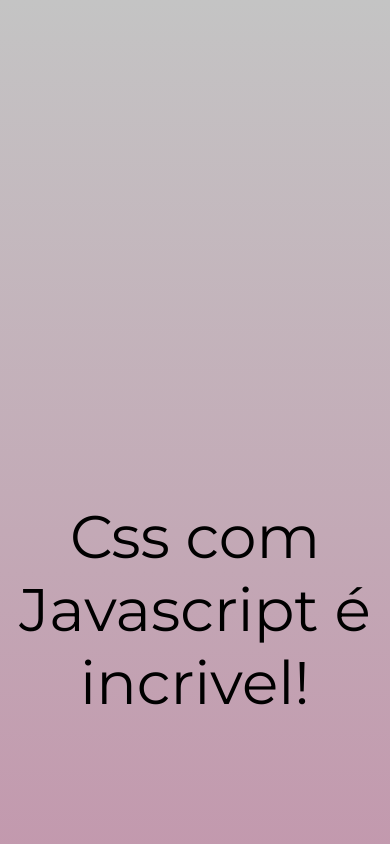
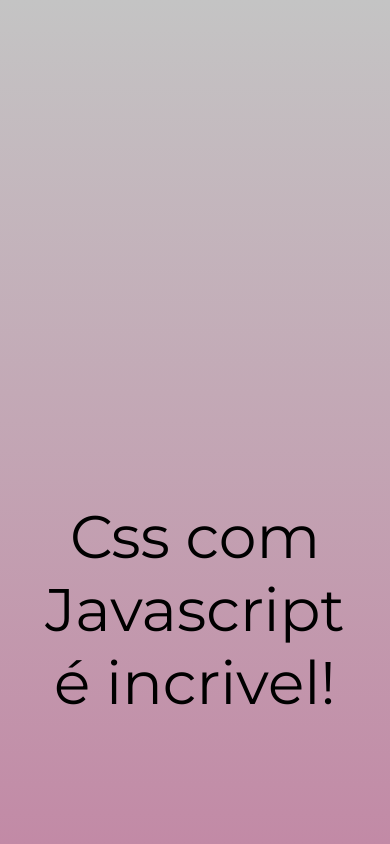
Before and after one commit to HenriqueGanz/CssKing, a plain HTML site: page index.html in a window 390 px wide. Both pictures are taken after a click on the button "Css King". Shown: the top 844 px of the page. Drawn offline with Linux system fonts and the light colour scheme.

Commit message:
query mobile refixed

```diff
--- a/style.css
+++ b/style.css
@@ -103,11 +103,10 @@ span:hover{
 @media (max-width:1000px){
     * {
         background-size: 1000px;
-        overflow-x: hidden;
     }
 
     body{
-        min-width: 30rem;
+        min-width: 20rem;
         height: 100%;
         display: grid;
     }
@@ -116,15 +115,14 @@ span:hover{
         display: grid;
         justify-content: center;
         align-content: center;
-        min-width: 40rem;
+        min-width: 20rem;
         height: 100vh;
         overflow: hidden;
     }
 
     .container {
-        min-width:40rem;
+        min-width:20rem;
         height: 100%;
-
     }
 
     .title {
@@ -134,7 +132,7 @@ span:hover{
     .btn {
         min-width: 4rem;
         height: 4rem;
-        margin: 1rem 0 0 20rem;
+        margin: 1rem 0 0 18rem;
 
         font-weight: bold;
         color: #FFFFFF;
@@ -151,7 +149,7 @@ span:hover{
 
     section p {
         text-align: center;
-        font-size: 2rem;
+        font-size: 1.6rem;
 
         margin: 40rem 1rem;
 
```
